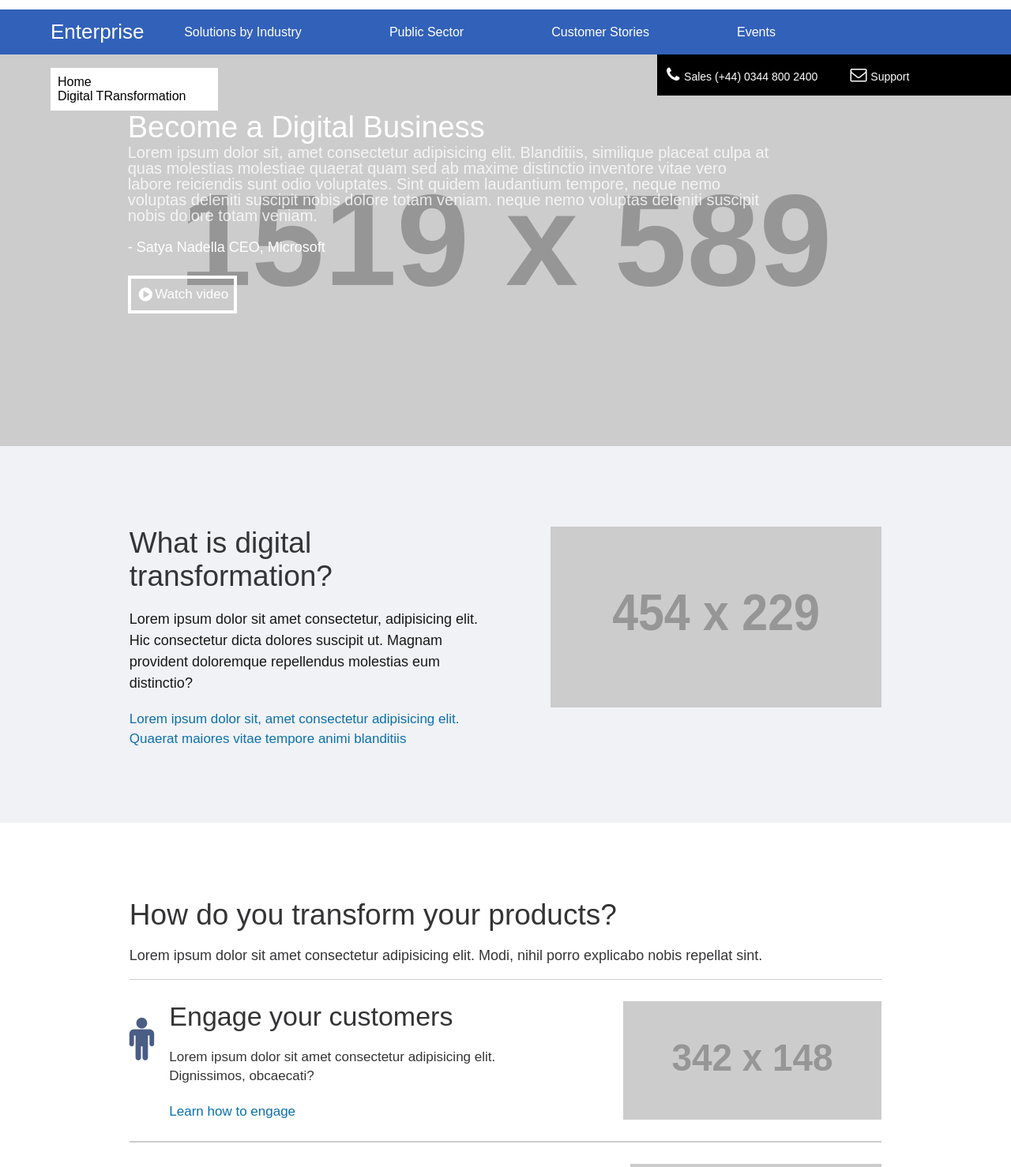
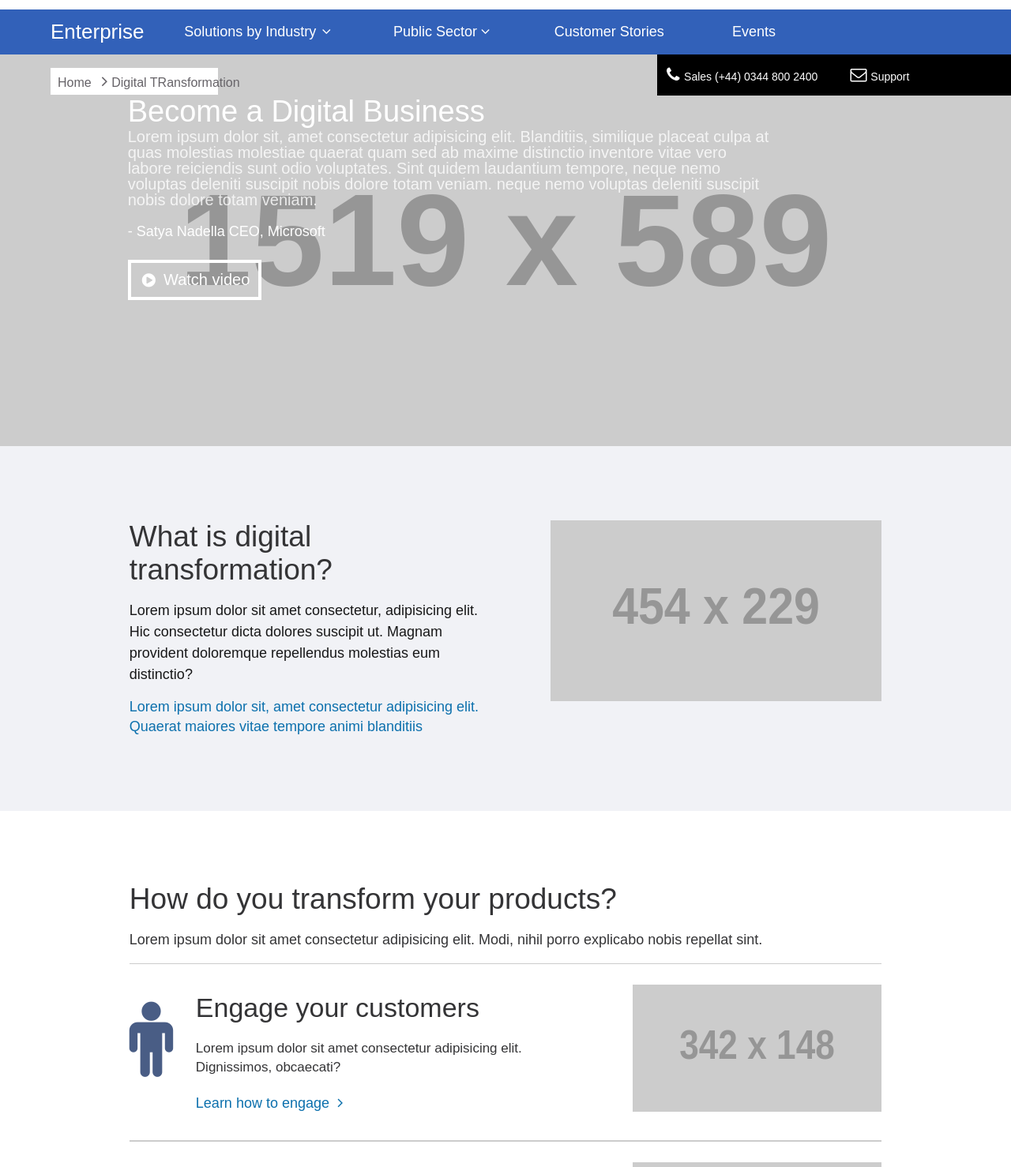
Before and after one commit to gsaurabhaxioned/microsoft, a plain HTML site: page index.html in a window 1280 px wide. Shown: the part 47-1525 px from the top of the page at 79% size. Drawn offline with Linux system fonts and the light colour scheme; placeholder pictures from the web are drawn by us.

Commit message:
pixel perfect for mysurface section in progress

```diff
--- a/assets/css/style.css
+++ b/assets/css/style.css
@@ -249,11 +249,37 @@ header a {
   margin-left: 4.4%;
   display: flex;
   justify-content: space-between;
-  flex-basis: 48.5%;
+  flex-basis: 51.5%;
+}
+
+.banner-top-tabs li:first-child::after,.banner-top-tabs li:nth-child(2)::after {
+  content: "\f107";
+  margin-left: 4%;
+  font-family: "fontAwesome";
+  transition: all ease-in-out 0.5s;
+  -webkit-transition: all ease-in-out 0.5s;
+  -ms-transition: all ease-in-out 0.5s;
+  -o-transition: all ease-in-out 0.5s;
+  -moz-transition: all ease-in-out 0.5s;
+}
+
+.banner-top-tabs li:first-child:hover:after,.banner-bottom-tabs li:nth-child(2):hover:after {
+  color: #ffa500;
 }
 
 .banner-top-tabs li {
+  font-size: 18px;
   cursor: pointer;
+  transition: all ease-in-out 0.5s;
+  -webkit-transition: all ease-in-out 0.5s;
+  -ms-transition: all ease-in-out 0.5s;
+  -o-transition: all ease-in-out 0.5s;
+  -moz-transition: all ease-in-out 0.5s;
+  white-space: nowrap;
+}
+
+.banner-top-tabs li:hover {
+  color: #ffa500;
 }
 
 .banner-bottom {
@@ -262,15 +288,46 @@ header a {
 
 .banner-bottom-tabs {
   width: 18%;
-  padding: 9px 9px;
+  padding: 6px 9px;
   background: #fff;
-  color: #000;
   box-sizing: border-box;
+  white-space: nowrap;
 }
 
 .banner-bottom-tabs li {
   font-size: 16px;
+  color: #666368;
   cursor: pointer;
+  transition: all ease-in-out 0.5s;
+  -webkit-transition: all ease-in-out 0.5s;
+  -ms-transition: all ease-in-out 0.5s;
+  -o-transition: all ease-in-out 0.5s;
+  -moz-transition: all ease-in-out 0.5s;
+}
+
+.banner-bottom-tabs li:hover {
+  color: #ffa500;
+}
+
+.banner-bottom-tabs li:first-child::after {
+  content: "\f105 ";
+  margin-left: 26%;
+  font-family: "fontAwesome";
+  font-size: 21px;
+  text-indent: 0;
+  transition: all ease-in-out 0.5s;
+  -webkit-transition: all ease-in-out 0.5s;
+  -ms-transition: all ease-in-out 0.5s;
+  -o-transition: all ease-in-out 0.5s;
+  -moz-transition: all ease-in-out 0.5s;
+}
+
+.banner-bottom-tabs li:first-child:hover:after {
+  color: #ffa500
+}
+
+.banner-bottom-tabs li:last-child {
+  margin-left: 7%;
 }
 
 .banner-bottom .wrapper {
@@ -304,7 +361,7 @@ header a {
 }
 
 .banner-bottom button {
-  padding: 10px;
+  padding: 10px 21px 10px 14px;
   margin-top: 25px;
   margin-left: 8.3%;
   border: 4px solid #fff;
@@ -312,7 +369,7 @@ header a {
   align-items: center;
   background: transparent;
   color: #fff;
-  font-size: 17px;
+  font-size: 20px;
   white-space: nowrap;
   transition: all ease-in-out 0.5s;
   -webkit-transition: all ease-in-out 0.5s;
@@ -322,15 +379,15 @@ header a {
 }
 
 .banner-bottom button:hover {
-  background-color: #000;
-  color: #fff;
+  background-color: #fff;
+  color: #000;
 }
 
 .banner-bottom button::before {
   content: "\f144";
-  margin-right: 3%;
+  margin-right: 8%;
   font-family: "fontAwesome";
-  font-size: 52px;
+  font-size: 59px;
   text-indent: 0;
   transition: all ease-in-out 0.5s;
   -webkit-transition: all ease-in-out 0.5s;
@@ -439,7 +496,7 @@ header a {
 /* what is digital transformation start  */
 
 .what-is-digital-transformation {
-  padding: 102px 0 94px;
+  padding: 94px 0;
   background-color: #F1F2F6;
 }
 
@@ -458,17 +515,17 @@ header a {
 
 .what-is-digital-transformation p {
   width: 94%;
-  margin-top: 20px;
+  margin-top: 17px;
   font-size: 18px;
   line-height: 27px;
   opacity: 0.9;
 }
 
 .what-is-digital-transformation a {
-  margin-top: 19px;
+  margin-top: 15px;
   color: #0c70ad;
   line-height: 25px;
-  font-size: 17px;
+  font-size: 18px;
   transition: all ease-in-out 0.5s;
   -webkit-transition: all ease-in-out 0.5s;
   -ms-transition: all ease-in-out 0.5s;
@@ -490,7 +547,7 @@ header a {
 /* how to transform products start  */
 
 .how-to-transform-products {
-  padding: 96px 0 87px;
+  padding: 91px 0 87px;
 }
 
 .how-to-transform-products h3 {
@@ -512,7 +569,7 @@ header a {
 .transformation-point-contents {
   border-top: 1px solid #cccccc;
   border-bottom: 1px solid #cccccc;
-  padding: 27px 0;
+  padding: 26px 0 36px;
   display: flex;
 }
 
@@ -538,12 +595,17 @@ header a {
   color: #ffa500;
 }
 
+.product-transformation-points .transformation-point-contents:first-child .transformation-point-icon::before {
+  font-size: 97px;
+}
+
 .product-transformation-points .transformation-point-contents:nth-child(2) .transformation-point-icon::before {
   content: "\f13d";
 }
 
 .product-transformation-points .transformation-point-contents:nth-child(3) .transformation-point-icon::before {
   content: "\f013";
+  font-size: 65px;
 }
 
 .product-transformation-points .transformation-point-contents:nth-child(4) .transformation-point-icon::before {
@@ -551,7 +613,7 @@ header a {
 }
 
 .transformation-point-text {
-  margin-left: 2%;
+  margin: 1% 0 0 3%;
 }
 
 .transformation-point-text h4 {
@@ -571,7 +633,16 @@ header a {
 .transformation-point-text a {
   margin-top: 23px;
   color: #0c70ad;
-  font-size: 17px;
+  font-size: 18px;
+  white-space: nowrap;
+}
+
+.transformation-point-text a::after {
+
+  content: "\f105";
+  margin-left: 3%;
+  font-family: "fontAwesome";
+  font-size: 19px;
 }
 
 .transformation-point-contents figure {
@@ -590,7 +661,7 @@ header a {
 display: flex;
 align-items: center;
 color: #86878B;
-font-size: 14px;
+font-size: 15px;
 font-weight: bold;
 transition: all ease-in-out 0.5s;
 -webkit-transition: all ease-in-out 0.5s;
@@ -622,7 +693,7 @@ transition: all ease-in-out 0.5s;
 }
 
 .mysurface-story-contents {
-  padding: 32px 0;
+  padding: 33px 0 31px;
   border-top: 1px solid #CCCCCC;
   border-bottom: 1px solid #CCCCCC;
   display: flex;
```
